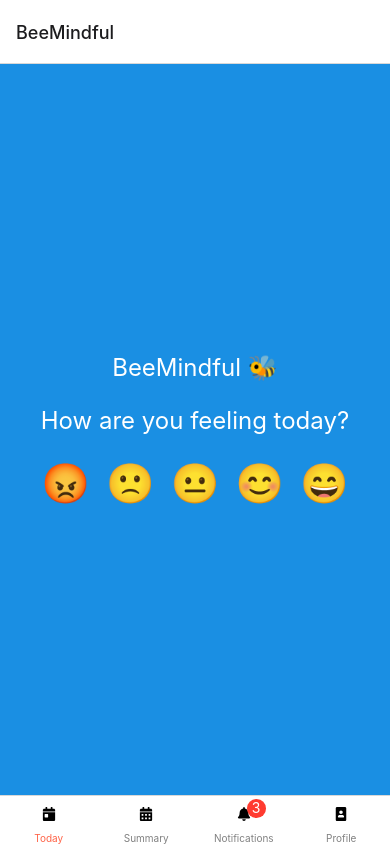
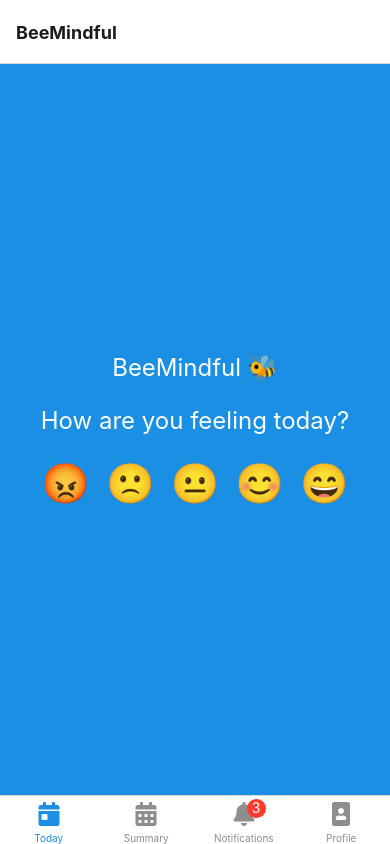
Before and after one commit to laurapham1/BeeMindful, a React Native app: screen / in a window 390 px wide. Built offline with nearby package versions, Linux system fonts and the light colour scheme.

Commit message:
update tab navigation styles

```diff
--- a/App.js
+++ b/App.js
@@ -7,49 +7,51 @@ import HomeScreen from './views/HomeScreen';
 import ProfileScreen from './views/ProfileScreen';
 import NotificationScreen from './views/NotificationScreen';
 import SummaryScreen from './views/SummaryScreen';
-import {FaPortrait, FaHome, FaBell, FaCalendarAlt, FaCalendarDay} from 'react-icons/fa'
+import {FaPortrait, FaBell, FaCalendarAlt, FaCalendarDay} from 'react-icons/fa'
+import { primaryColor } from './helpers/themes';
+
+// todo: add a resources section to navigate users to beyondblue, headspace etc.
 
 // const Stack = createNativeStackNavigator();
 const Tab = createBottomTabNavigator();
 
-const tabOptions = {
-  tabBarActiveTintColor: 'tomato',
-          tabBarInactiveTintColor: 'gray',
-}
 export default function App() {
   return (
     <NavigationContainer>
       <Tab.Navigator initialRouteName="Home"
       screenOptions={{
-        tabBarActiveTintColor: '#e91e63',
+        tabBarActiveTintColor: primaryColor,
+        headerTitleStyle: {
+          fontWeight: 'bold',
+        },
+        headerStyle: {
+        },
       }}>
         <Tab.Screen
           name="Home"
           component={HomeScreen}
-          options={{title: 'BeeMindful', tabBarLabel: 'Today', tabBarIcon: () => (
-            <FaCalendarDay />
-          ), ...tabOptions}}
+          options={{title: 'BeeMindful', tabBarLabel: 'Today', tabBarIcon: ({color}) => (
+            <FaCalendarDay style={{color: color, fontSize: '24px'}}/>
+          )}}
 
         />
         <Tab.Screen name="Summary" component={SummaryScreen} options={{
-          tabBarIcon: () => (
-            <FaCalendarAlt />
-          ),
-          ...tabOptions
+          tabBarIcon: ({color}) => (
+            <FaCalendarAlt style={{color: color, fontSize: '24px'}}/>
+          )
         }}/>
                   <Tab.Screen name="Notifications" component={NotificationScreen} options={{
-            tabBarIcon: () => (
-              <FaBell />
+            tabBarIcon: ({color}) => (
+              <FaBell style={{color: color, fontSize: '24px'}}/>
             ),
-            tabBarBadge: 3,
-            ...tabOptions
+            tabBarBadge: 3
           }}/>
         <Tab.Screen name="Profile" component={ProfileScreen} options={{
           // tabBarLabel: 'Profile',
-          tabBarIcon: () => (
-            <FaPortrait />
-          ),
-          ...tabOptions
+          tabBarIcon: ({color}) => {
+            return (
+            <FaPortrait style={{color: color, fontSize: '24px'}}/>
+          )}
         }}/>
       </Tab.Navigator>
     </NavigationContainer>
```
